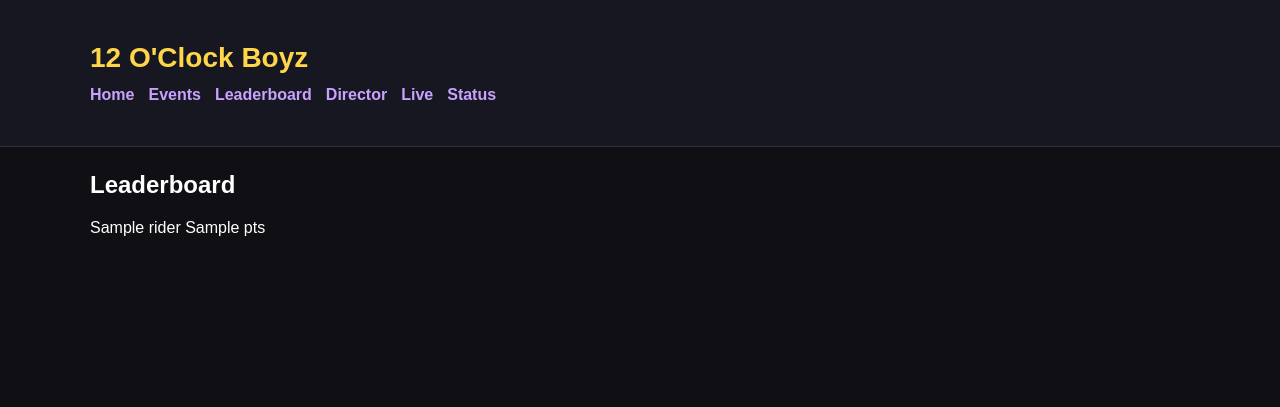
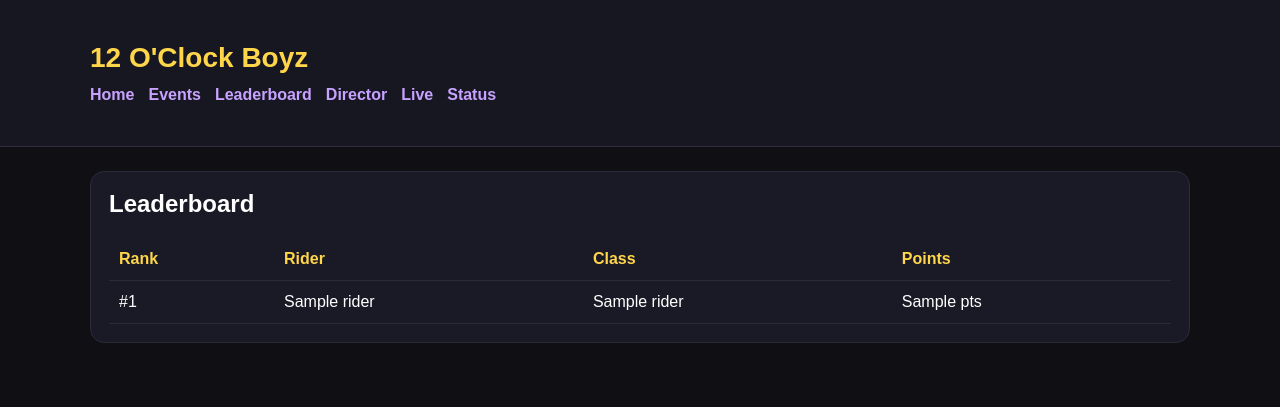
Before and after one commit to figjamfngaming-eng/12oclock-system, a Flask app: page /leaderboard in a window 1280 px wide. Shown: the top 407 px of the page. Run offline with Flask 3, Linux system fonts and the light colour scheme; a database or web service that is not in the repository returns one stand-in record (values such as "Sample title"); some libraries are stand-ins or nearby versions.

Commit message:
leaderboard.html

```diff
--- a/web/templates/leaderboard.html
+++ b/web/templates/leaderboard.html
@@ -1,7 +1,32 @@
 {% extends "base.html" %}
+
 {% block content %}
-<h2>Leaderboard</h2>
-{% for r in rows %}
-<div>{{r.mxb_name}} {{r.pts}}</div>
-{% endfor %}
+<div class="card">
+    <h2>Leaderboard</h2>
+
+    {% if rows %}
+    <table>
+        <thead>
+            <tr>
+                <th>Rank</th>
+                <th>Rider</th>
+                <th>Class</th>
+                <th>Points</th>
+            </tr>
+        </thead>
+        <tbody>
+            {% for r in rows %}
+            <tr>
+                <td>#{{ loop.index }}</td>
+                <td>{{ r.mxb_name }}</td>
+                <td>{{ r.class_name }}</td>
+                <td>{{ r.pts }}</td>
+            </tr>
+            {% endfor %}
+        </tbody>
+    </table>
+    {% else %}
+    <p>No leaderboard data yet.</p>
+    {% endif %}
+</div>
 {% endblock %}
```
